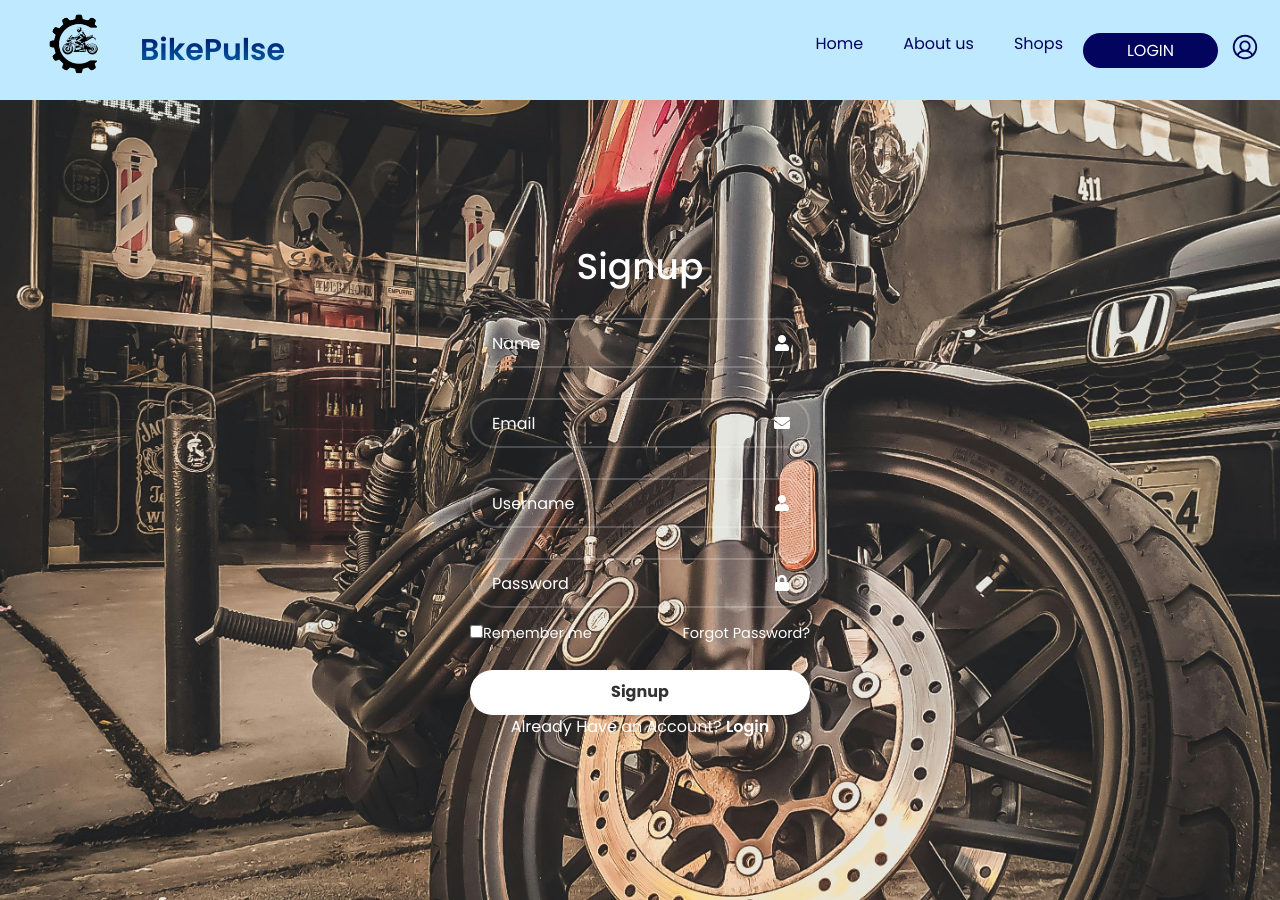
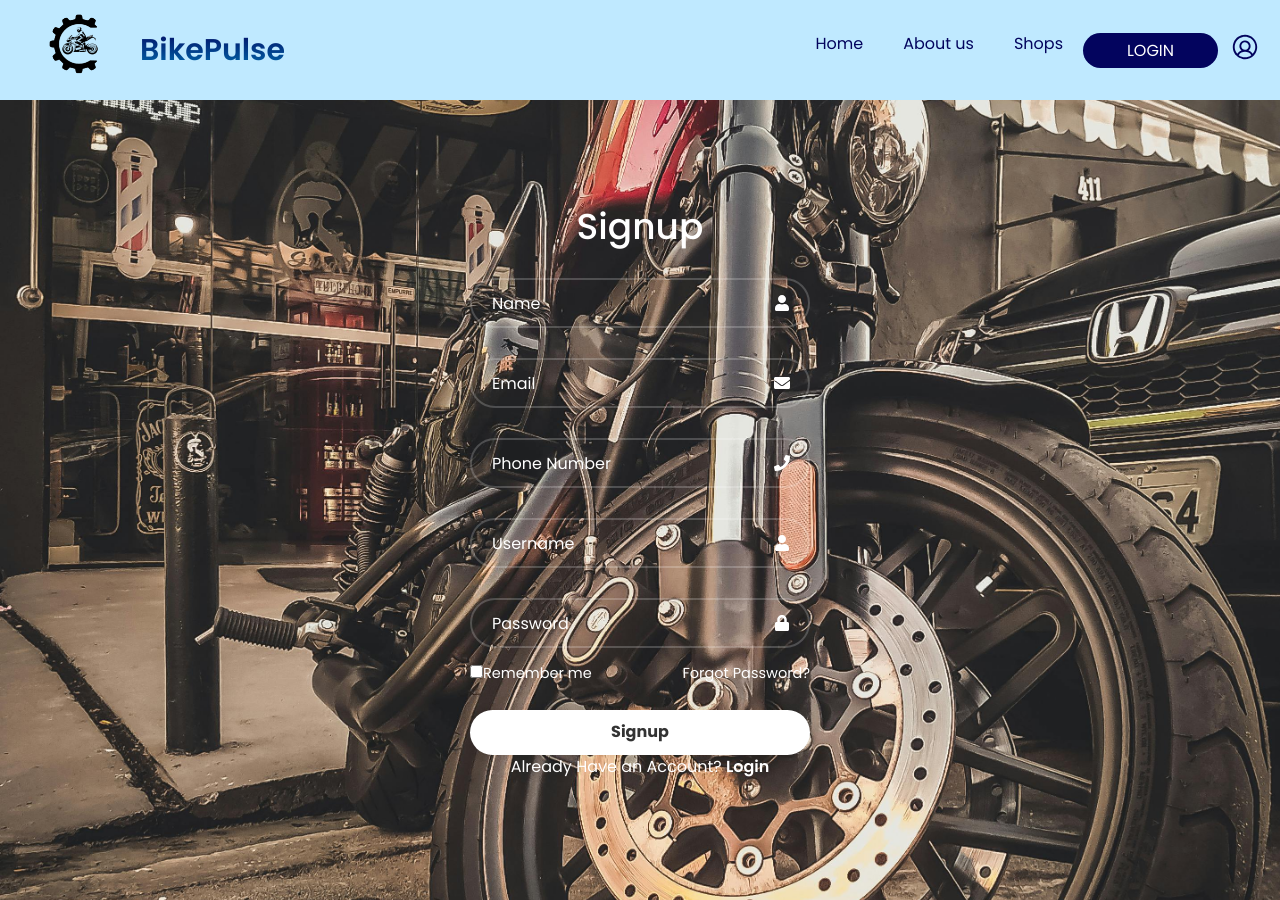
Before and after one commit to sithuminikaushalya/Motorbike_Service_Station_Reservation_System, a React (Create React App) app in the folder frontend/: page /signup in a window 1280 px wide. Built offline with nearby package versions, Linux system fonts and the light colour scheme.

Commit message:
authentication connected

```diff
--- a/frontend/src/App.js
+++ b/frontend/src/App.js
@@ -37,7 +37,7 @@ import React from "react";
 import Navbar from "./components/navbar";
 import Home from "./components/home";
 import Aboutus from "./components/aboutus";
-import Shops from "./components/shops";
+import Shops from "./components/Shops";
 import Footer from "./components/Footer";
 
 
--- a/frontend/src/components/Login.jsx
+++ b/frontend/src/components/Login.jsx
@@ -1,12 +1,30 @@
-import React from "react";
+import React, { useState } from 'react';
 import facebook from "../assets/facebook.png";
 import google from "../assets/Google.png";
 import './Login.css';
 import { FaUser ,FaLock,FaEnvelope} from "react-icons/fa";
+import axios from "axios";
 
 import { useNavigate } from "react-router-dom";
 function Login(){
     const navigate = useNavigate();
+
+    const [customerEmail, setCustomerEmail] = useState("");
+    const [customerPassword, setCustomerPassword] = useState("");
+
+    async function loginCustomer(event) {
+        event.preventDefault();
+        try {
+          await axios.post("http://localhost:8095/customer/login", {
+            customerEmail,
+            customerPassword,
+          });
+          alert("Login Successful");
+          navigate('/Shops');
+        } catch (err) {
+          alert(err);
+        }
+      }
 
     const handleSignupButtonClick = () => {
         navigate("/signup");
@@ -15,15 +33,21 @@ function Login(){
     return(
         <div className="signup-container">
         <div className="signup-wrapper">
-            <form action="">
+            <form onSubmit={loginCustomer}>
                 <h1>Login</h1>
                 <div className="signup-input-box">
-                    <input type="text" placeholder='Name' required/>
+                    <input type="email" placeholder='Email' required
+                    value={customerEmail}
+                    onChange={(e) => setCustomerEmail(e.target.value)}
+                    />
                     <FaUser className="signup-icon"/>
                 </div>
 
                 <div className="signup-input-box">
-                    <input type="password" placeholder='Password' required/>
+                    <input type="password" placeholder='Password' required
+                    value={customerPassword}
+                    onChange={(e) => setCustomerPassword(e.target.value)}
+                    />
                     <FaLock className="signup-icon"/>
                 </div>
                 <div className="remember-forgot">
@@ -31,6 +55,8 @@ function Login(){
                 <a href="#">Forgot Password?</a>
                 </div>
                 <button type="submit" className="signup-button">Login</button>
+                </form>
+
                <div className="register-link">
                <p>Don't Have an Account? <a href="#" onClick={handleSignupButtonClick}>Signup</a></p>
 
@@ -52,7 +78,7 @@ function Login(){
 
 
 
-            </form>
+
         </div>
         </div>
 
--- a/frontend/src/components/Shops.jsx
+++ b/frontend/src/components/Shops.jsx
@@ -1,5 +1,5 @@
 import React,{useState,useEffect} from "react";
-import '../components/RightBar';
+import './RightBar';
 import './shops.css';
 import shopImg from "../assets/shops_img.png"
 import velocare from "../assets/velocare.png"
@@ -7,7 +7,7 @@ import location from "../assets/location.png";
 import star2 from "../assets/star2.png";
 import tickmark from "../assets/tickmark.png";
 import { useNavigate } from "react-router-dom";
-import Rightbar from "../components/RightBar";
+import Rightbar from "./RightBar";
 
 
 
--- a/frontend/src/components/Signup.jsx
+++ b/frontend/src/components/Signup.jsx
@@ -1,14 +1,40 @@
-import React from "react";
+import React, { useState } from 'react';
 import facebook from "../assets/facebook.png";
 import google from "../assets/Google.png";
-import { FaUser ,FaLock,FaEnvelope} from "react-icons/fa";
+import { FaUser ,FaLock,FaEnvelope, FaPhone} from "react-icons/fa";
 import { useNavigate } from "react-router-dom";
 import './Signup.css'
+import axios from "axios";
 
 
 
 function Signup() {
     const navigate = useNavigate();
+
+    const [customerName, setCustomerName] = useState("");
+    const [customerEmail, setCustomerEmail] = useState("");
+    const [customerPhoneNumber, setCustomerPhoneNumber] = useState("");
+    const [customerUsername, setCustomerUsername] = useState("");
+    const [customerPassword, setCustomerPassword] = useState("");
+
+
+    async function saveCustomer(event) {
+        event.preventDefault();
+        try {
+          await axios.post("http://localhost:8095/customer/save", {
+            customerName,
+            customerEmail,
+            customerPhoneNumber,
+            customerUsername,
+            customerPassword,
+
+          });
+          alert("Registration Successful");
+          navigate('/Shops');
+        } catch (err) {
+          alert(err);
+        }
+      }
 
     const handleLoginButtonClick = () => {
         navigate("/login");
@@ -17,22 +43,41 @@ function Signup() {
     return (
         <div className="signup-container">
         <div className="signup-wrapper">
-            <form action="">
+            <form  onSubmit={saveCustomer}>
                 <h1>Signup</h1>
                 <div className="signup-input-box">
-                    <input type="text" placeholder='Name' required/>
+                    <input type="text" placeholder='Name' required
+                    value={customerName}
+                    onChange={(e) => setCustomerName(e.target.value)}
+                    />
                     <FaUser className="signup-icon"/>
                 </div>
                 <div className="signup-input-box">
-                    <input type="text" placeholder='Email' required/>
+                    <input type="email" placeholder='Email' required
+                    value={customerEmail}
+                    onChange={(e) => setCustomerEmail(e.target.value)}
+                    />
                     <FaEnvelope className="signup-icon"/>
                 </div>
                 <div className="signup-input-box">
-                    <input type="text" placeholder='Username' required/>
+                    <input type="text" placeholder='Phone Number' required
+                    value={customerPhoneNumber}
+                    onChange={(e) => setCustomerPhoneNumber(e.target.value)}
+                    />
+                    <FaPhone className="signup-icon"/>
+                </div>
+                <div className="signup-input-box">
+                    <input type="text" placeholder='Username' required
+                    value={customerUsername}
+                    onChange={(e) => setCustomerUsername(e.target.value)}
+                    />
                     <FaUser className="signup-icon"/>
                 </div>
                 <div className="signup-input-box">
-                    <input type="password" placeholder='Password' required/>
+                    <input type="password" placeholder='Password' required
+                    value={customerPassword}
+                    onChange={(e) => setCustomerPassword(e.target.value)}
+                    />
                     <FaLock className="signup-icon"/>
                 </div>
                 <div className="remember-forgot">
```
